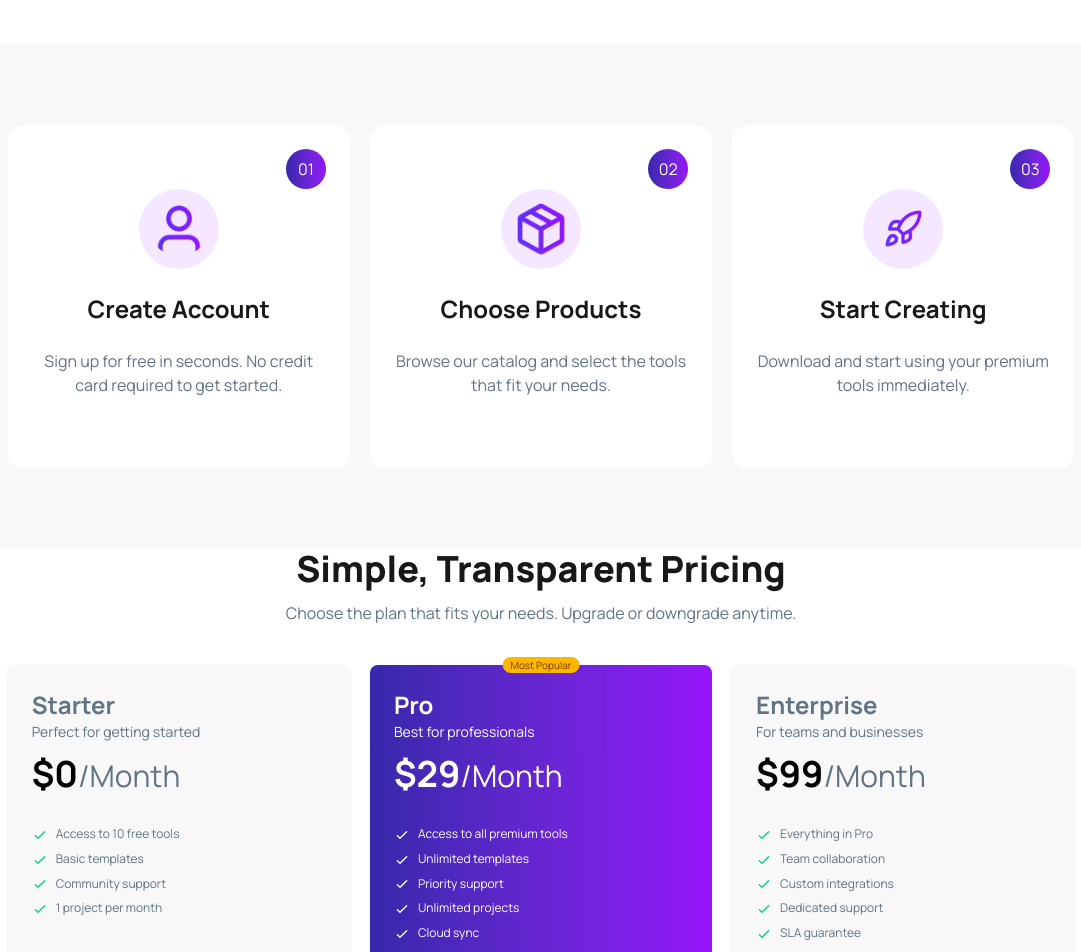
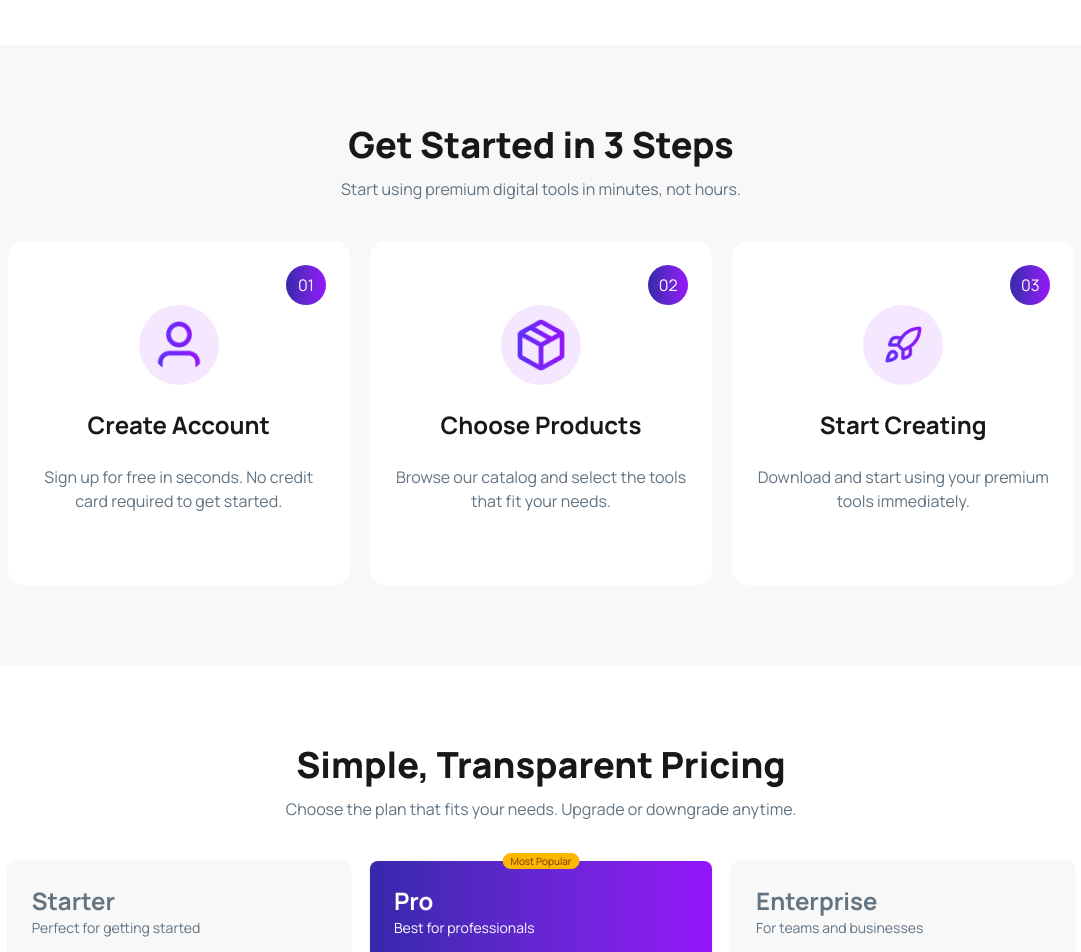
Before and after one commit to Mahmudul-1106/B13-A06-Digital-Tools, a React (Vite) app: page / in a window 1280 px wide. Shown: the part 3060-4012 px from the top of the page, without its empty margins (99-1180 px from the left). Built offline with nearby package versions, Linux system fonts and the light colour scheme.

Commit message:
pricing and steps done

```diff
--- a/src/components/Pricing.jsx
+++ b/src/components/Pricing.jsx
@@ -6,7 +6,15 @@ import start from "../assets/rocket.png";
 const Pricing = () => {
   return (
     <div className=" ">
+      {/* Get started section */}
       <div className="bg-base-200 py-20 ">
+        <div className=" mx-auto text-center mb-10 space-y-3">
+          <h1 className="text-4xl font-extrabold">Get Started in 3 Steps</h1>
+          <p className="text-[#627382] ">
+            Start using premium digital tools in minutes, not hours.
+          </p>
+        </div>
+
         <div className="w-10/12  mx-auto grid grid-cols-1 md:grid-cols-3 gap-5">
           <div className=" bg-[#FFF] p-6 rounded-2xl ">
             <div className="flex justify-end">
@@ -68,14 +76,15 @@ const Pricing = () => {
         </div>
       </div>
 
-      <div className="w-10/12 mx-auto text-center mb-10 space-y-3">
+      {/* Pricing section */}
+      <div className="w-10/12 mx-auto text-center mt-20 mb-10 space-y-3">
         <h1 className="text-4xl font-extrabold">Simple, Transparent Pricing</h1>
         <p className="text-[#627382] ">
           Choose the plan that fits your needs. Upgrade or downgrade anytime.
         </p>
       </div>
 
-      <div className="w-10/12 mx-auto gap-5 grid grid-cols-1 md:grid-cols-3">
+      <div className="mb-20 w-10/12 mx-auto gap-5 grid grid-cols-1 md:grid-cols-3">
         <div className="card w-full bg-base-200  text-[#627382] shadow-sm">
           <div className="card-body relative">
             <div className="flex flex-col">
```
